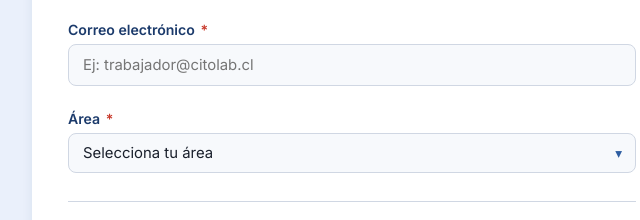
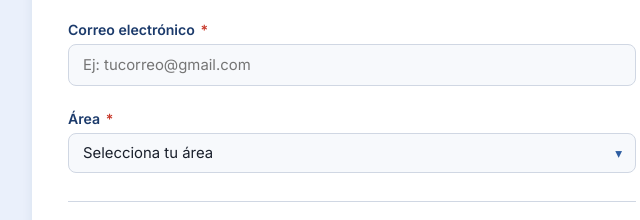
Before and after one commit to claudialeiva-coder/formulario-anticipos, a plain HTML site: page index.html in a window 1280 px wide. Shown: the part 577-797 px from the top of the page, 288-928 px from the left. Drawn offline with Linux system fonts and the light colour scheme.

Commit message:
Add files via upload

```diff
--- a/index.html
+++ b/index.html
@@ -468,7 +468,7 @@
       <!-- CORREO -->
       <div class="campo">
         <label for="correo">Correo electrónico <span class="req">*</span></label>
-        <input type="email" id="correo" placeholder="Ej: trabajador@citolab.cl" autocomplete="off" />
+        <input type="email" id="correo" placeholder="Ej: tucorreo@gmail.com" autocomplete="off" />
         <p class="mensaje-error" id="error-correo">Ingresa un correo válido.</p>
       </div>
 
```
